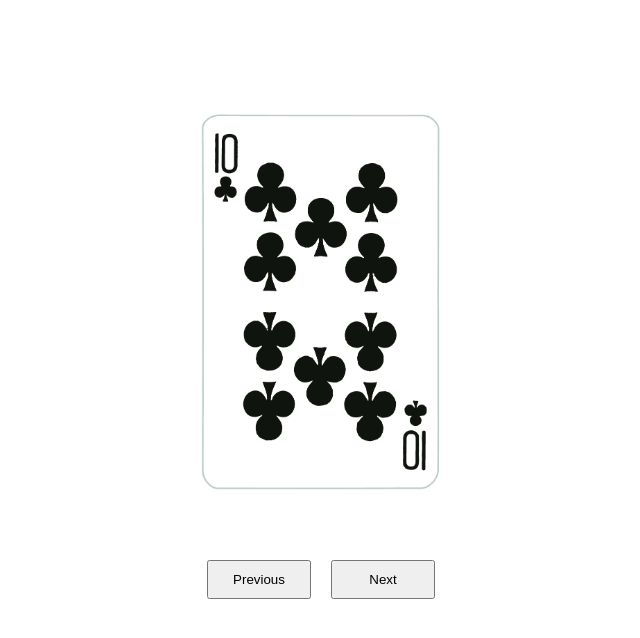
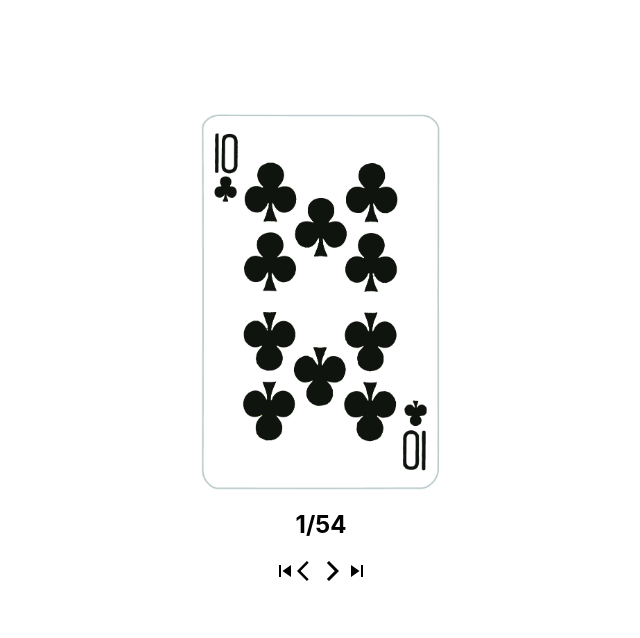
Before and after one commit to donggoolosori/random-trump-card, a React (Create React App) app: page / in a window 1280 px wide. Shown: the top 638 px of the page, without its empty margins (319-959 px from the left). Built offline with nearby package versions, Linux system fonts and the light colour scheme.

Commit message:
Add count and skip to first,last

```diff
--- a/package.json
+++ b/package.json
@@ -3,13 +3,15 @@
   "version": "0.1.0",
   "private": true,
   "dependencies": {
+    "@material-ui/core": "^4.11.2",
+    "@material-ui/icons": "^4.11.2",
     "@testing-library/jest-dom": "^5.11.4",
     "@testing-library/react": "^11.1.0",
     "@testing-library/user-event": "^12.1.10",
     "@types/jest": "^26.0.15",
     "@types/node": "^12.0.0",
-    "@types/react": "^16.9.53",
-    "@types/react-dom": "^16.9.8",
+    "@types/react": "^16.14.2",
+    "@types/react-dom": "^16.9.10",
     "react": "^17.0.1",
     "react-dom": "^17.0.1",
     "react-scripts": "4.0.1",
--- a/src/App.css
+++ b/src/App.css
@@ -17,9 +17,11 @@
   align-items: center;
   margin: 30px;
   margin-top: 50px;
+  margin-bottom: 0;
 }
 .button-container {
   margin: 30px;
+  margin-top: 0;
 }
 .btn {
   cursor: pointer;
--- a/src/App.tsx
+++ b/src/App.tsx
@@ -1,10 +1,16 @@
 import { useEffect, useState } from 'react';
 import './App.css';
 import { Card } from './card/Card';
+// icon
+import SkipPreviousIcon from '@material-ui/icons/SkipPrevious';
+import SkipNextIcon from '@material-ui/icons/SkipNext';
+import ArrowForwardIosIcon from '@material-ui/icons/ArrowForwardIos';
+import ArrowBackIosIcon from '@material-ui/icons/ArrowBackIos';
 
 const App = () => {
   const [cardSet, setCardSet] = useState(['J1']);
   const [cardIndex, setCardIndex] = useState(0);
+  const [count, setCount] = useState(1);
 
   useEffect(() => {
     setCardSet(new Card().card);
@@ -12,14 +18,26 @@ const App = () => {
 
   const prevOnClick = () => {
     if (cardIndex > 0) {
+      setCount(count - 1);
       setCardIndex(cardIndex - 1);
     }
   };
 
   const nextOnClick = () => {
     if (cardIndex < 53) {
+      setCount(count + 1);
       setCardIndex(cardIndex + 1);
     }
+  };
+
+  const goFirst = () => {
+    setCount(1);
+    setCardIndex(0);
+  };
+
+  const goLast = () => {
+    setCount(54);
+    setCardIndex(53);
   };
 
   return (
@@ -31,13 +49,14 @@ const App = () => {
           alt="card"
         />
       </div>
+      <div className="counter">
+        <h2>{count}/54</h2>
+      </div>
       <div className="button-container">
-        <button className="btn prev" onClick={prevOnClick}>
-          Previous
-        </button>
-        <button className="btn next" onClick={nextOnClick}>
-          Next
-        </button>
+        <SkipPreviousIcon onClick={goFirst} />
+        <ArrowBackIosIcon onClick={prevOnClick} />
+        <ArrowForwardIosIcon onClick={nextOnClick} />
+        <SkipNextIcon onClick={goLast} />
       </div>
     </div>
   );
```
Also changed, not shown: 2 other files (tests, documents, lock files or other folders).
